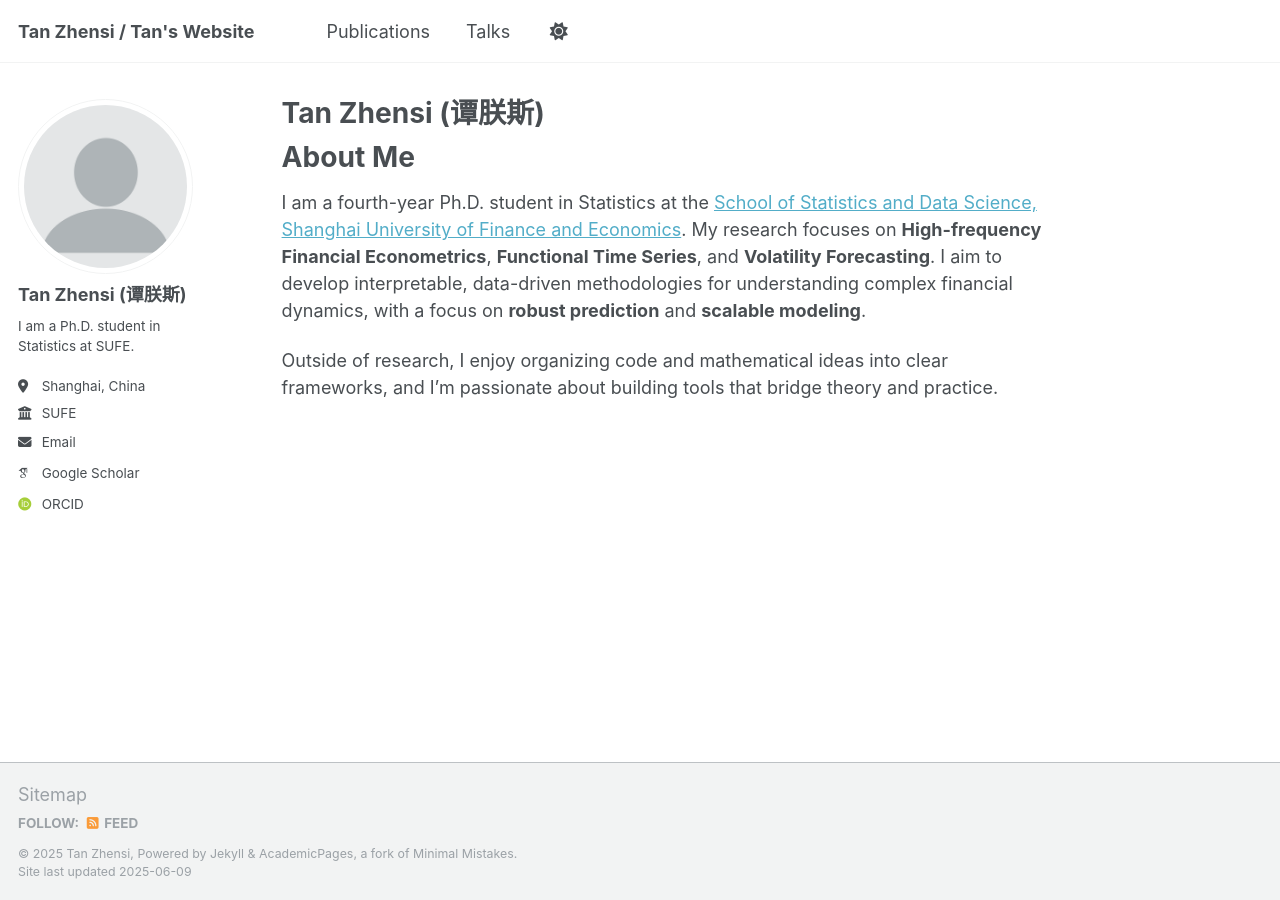
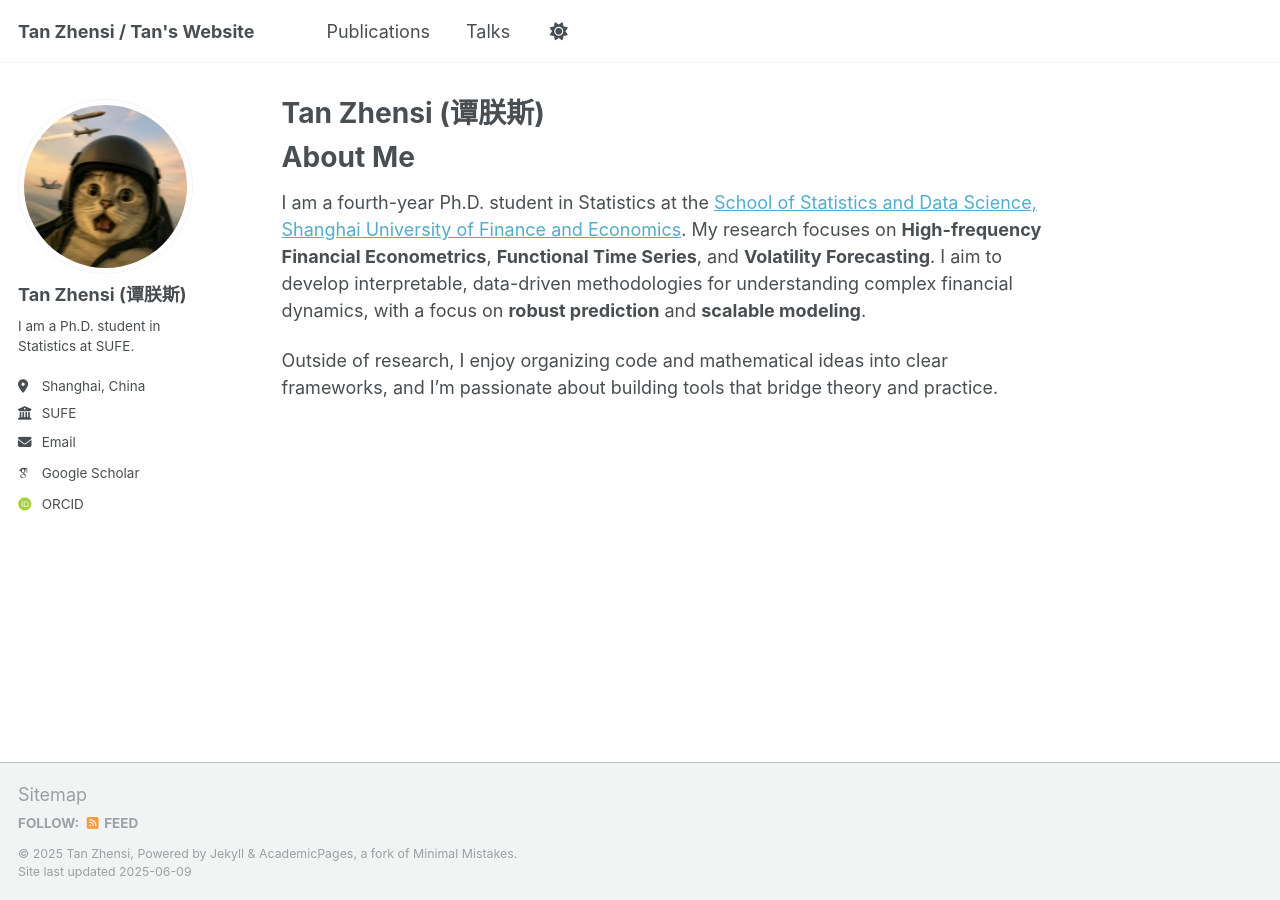
Before and after one commit to TanTzs/TanTzs.github.io, a Jekyll site: the page built from _pages/about.md, in a window 1280 px wide. Built offline with Jekyll 4.4.1, drawn with Linux system fonts in a browser that asks for light colours; some web fonts are replaced.

Commit message:
加了个头像

```diff
--- a/_config.yml
+++ b/_config.yml
@@ -12,7 +12,7 @@ site_theme               : "default"
 title                    : "Tan Zhensi / Tan's Website"
 title_separator          : "-"
 name                     : &name "Tan Zhensi"
-description              : &description "personal description"
+description              : &description "A Ph.D. student in Statistics"
 url                      : https://TanTzs.github.io # the base hostname & protocol for your site e.g. "https://[your GitHub username].github.io" or if you already have some other page hosted on Github then use "https://[your GitHub username].github.io/[Your Repo Name]"
 baseurl                  : "" # the subpath of your site, e.g. "/blog"
 repository               : "TanTzs/TanTzs.github.io"
@@ -22,7 +22,7 @@ repository               : "TanTzs/TanTzs.github.io"
 #               Additional customization can be done by editing /_includes/author-profile.html
 author:
   # Biographic information
-  avatar           : "profile.png"
+  avatar           : "AVATAR.png"
   name             : "Tan Zhensi (谭朕斯)"
   pronouns         : # example: "she/her"
   bio              : "I am a Ph.D. student in Statistics at SUFE."
```
Also changed, not shown: images/AVATAR.png (added).
